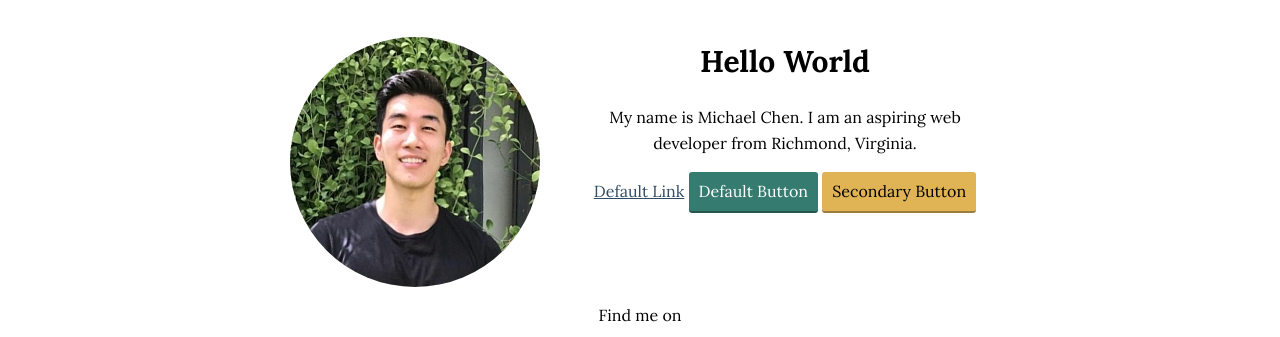
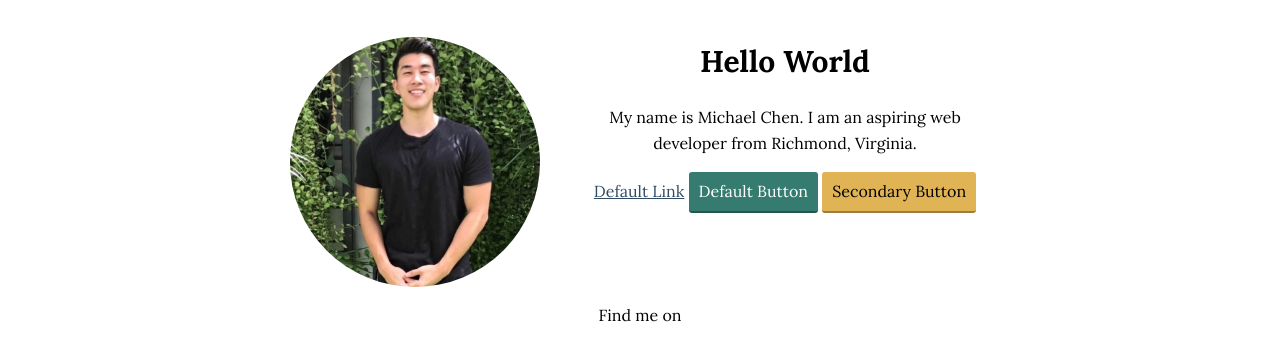
Before and after one commit to mcthedeveloper/portfolio-website, a plain HTML site: page index.html in a window 1280 px wide. Shown: the part 99-436 px from the top of the page. Drawn offline with Linux system fonts and the light colour scheme.

Commit message:
replaced index.html profile picture and removed redundant image files from repository

```diff
--- a/index.html
+++ b/index.html
@@ -49,7 +49,7 @@
     </header>
     <main class="profile">
       <img
-        src="./img/profile-pic-sharpened.jpg"
+        src="./img/michael-tropical-pic.jpg"
         alt="a photograph of me"
         class="profile__portrait"
       />
```
Also changed, not shown: img/michael-chen-portrait.jpg (deleted), img/michael-tropical-pic.jpg (added), img/profile-pic-sharpened.jpg (deleted), img/profile-pic.JPG (deleted).
